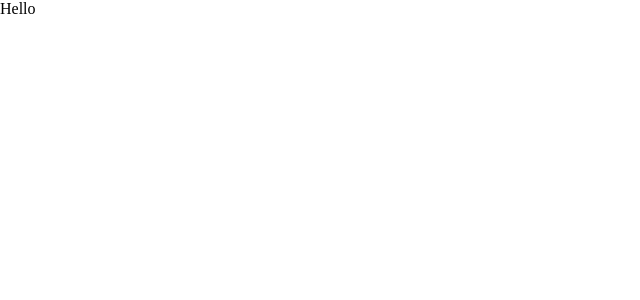
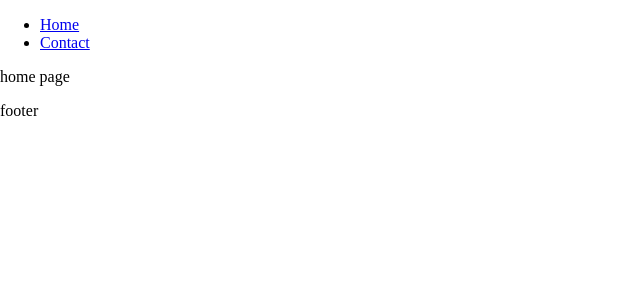
Before and after one commit to WildCodeSchool/lyon-js-react-march21-g1-p2, a React (Create React App) app: page / in a window 1280 px wide. Shown: the top 300 px of the page, without its empty margins (0-640 px from the left). Built offline with nearby package versions, Linux system fonts and the light colour scheme.

Commit message:
installed react-router and react-router-dom

```diff
--- a/package.json
+++ b/package.json
@@ -6,11 +6,13 @@
     "@testing-library/jest-dom": "^5.11.10",
     "@testing-library/react": "^11.2.6",
     "@testing-library/user-event": "^12.8.3",
+    "npm-run-all": "^4.1.5",
     "react": "^17.0.2",
     "react-dom": "^17.0.2",
+    "react-router": "^5.2.0",
+    "react-router-dom": "^5.2.0",
     "react-scripts": "4.0.3",
-    "web-vitals": "^1.1.1",
-    "npm-run-all": "^4.1.5"
+    "web-vitals": "^1.1.1"
   },
   "devDependencies": {
     "babel-eslint": "^10.1.0",
--- a/src/App.js
+++ b/src/App.js
@@ -1,5 +1,14 @@
-function App() {
-  return <div>Hello</div>;
+import './App.css';
+import Header from './components/Header';
+import Main from './components/Main';
+import Footer from './components/Footer';
+
+export default function App() {
+  return (
+    <>
+      <Header />
+      <Main />
+      <Footer />
+    </>
+  );
 }
-
-export default App;
--- /dev/null
+++ b/src/components/Footer.js
@@ -0,0 +1,3 @@
+export default function Footer() {
+  return <footer>footer</footer>;
+}
--- /dev/null
+++ b/src/components/Header.js
@@ -0,0 +1,22 @@
+import { NavLink } from 'react-router-dom';
+
+export default function Header() {
+  return (
+    <header>
+      <nav>
+        <ul>
+          <li>
+            <NavLink exact to="/">
+              Home
+            </NavLink>
+          </li>
+          <li>
+            <NavLink exact to="/contact">
+              Contact
+            </NavLink>
+          </li>
+        </ul>
+      </nav>
+    </header>
+  );
+}
--- /dev/null
+++ b/src/components/Main.js
@@ -0,0 +1,14 @@
+import { Switch, Route } from 'react-router';
+import HomePage from '../screens/HomePage';
+import ContactPage from '../screens/ContactPage';
+
+export default function Main() {
+  return (
+    <main>
+      <Switch>
+        <Route exact path="/" component={HomePage} />
+        <Route exact path="/contact" component={ContactPage} />
+      </Switch>
+    </main>
+  );
+}
--- a/src/index.js
+++ b/src/index.js
@@ -1,14 +1,18 @@
-import React from 'react';
+import { StrictMode } from 'react';
 import ReactDOM from 'react-dom';
+import { BrowserRouter } from 'react-router-dom';
+import App from './App';
 import './index.css';
-import App from './App';
 import reportWebVitals from './reportWebVitals';
 
+const rootElement = document.getElementById('root');
 ReactDOM.render(
-  <React.StrictMode>
-    <App />
-  </React.StrictMode>,
-  document.getElementById('root')
+  <StrictMode>
+    <BrowserRouter>
+      <App />
+    </BrowserRouter>
+  </StrictMode>,
+  rootElement
 );
 
 // If you want to start measuring performance in your app, pass a function
--- /dev/null
+++ b/src/screens/ContactPage.js
@@ -0,0 +1,7 @@
+export default function ContactPage() {
+  return (
+    <>
+      <p>contact page</p>
+    </>
+  );
+}
--- /dev/null
+++ b/src/screens/HomePage.js
@@ -0,0 +1,7 @@
+export default function HomePage() {
+  return (
+    <>
+      <p>home page</p>
+    </>
+  );
+}
```
Also changed, not shown: 2 other files (tests, documents, lock files or other folders).
